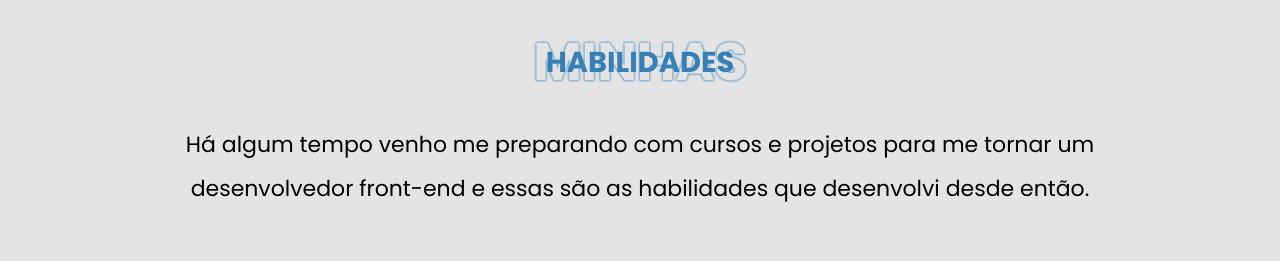
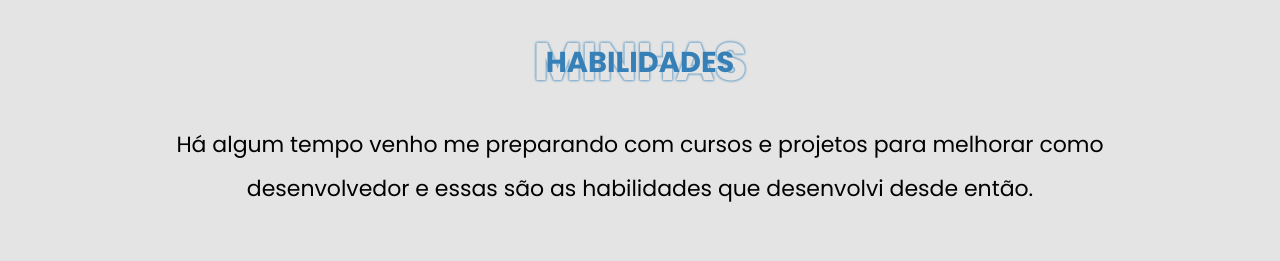
Before and after one commit to VitongoviskDev/portifolio, a React (Create React App) app: page / in a window 1280 px wide. Shown: the part 1520-1781 px from the top of the page. Built offline with nearby package versions, Linux system fonts and the light colour scheme; no server answers.

Commit message:
Update index.tsx

```diff
--- a/src/sections/Abilities/index.tsx
+++ b/src/sections/Abilities/index.tsx
@@ -9,7 +9,7 @@ export default function Abilites() {
   return (
     <section className="abilities" id="abilities">
         <Title backTitle='minhas' color='blue'>habilidades</Title>
-        <p className='abilities__text'>Há algum tempo venho me preparando com cursos e projetos para me tornar um desenvolvedor front-end e essas são as habilidades que desenvolvi desde então.</p>
+        <p className='abilities__text'>Há algum tempo venho me preparando com cursos e projetos para melhorar como desenvolvedor e essas são as habilidades que desenvolvi desde então.</p>
         <AbilitiesBox/>
     </section>
   )
```
